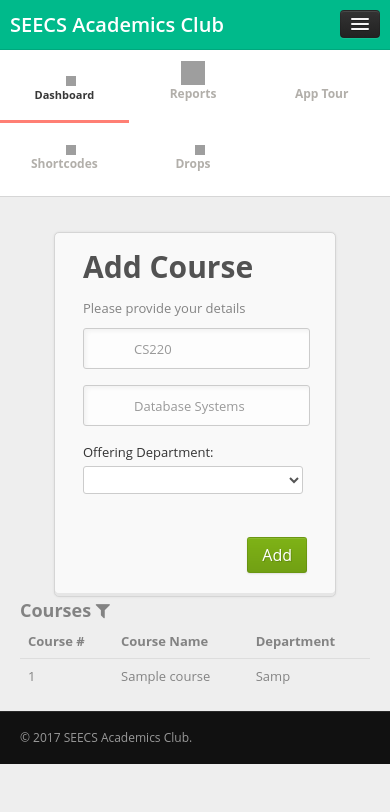
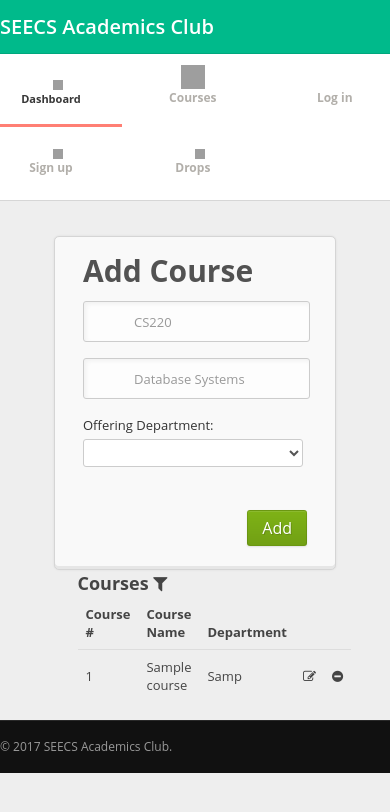
Before and after one commit to rhasnainanwar/SEECS-Academics-Club-MS, a PHP site: page /course.php in a window 390 px wide; the page is wider, and only the part inside the window is pictured. Shown: the top 812 px of that part. Run offline with PHP 8.4, Linux system fonts and the light colour scheme; tables that the repository leaves empty hold one stand-in row (values such as "Sample post"); grey boxes are pictures that could not be loaded.

Commit message:
data deletion code addded

```diff
--- a/assets/css/signin.css
+++ b/assets/css/signin.css
@@ -26,13 +26,12 @@ body{ background-color: #eee; color:#838383; font: 13px/1.7em 'Open Sans';}
 }
 
 label.select {
-	display: block; !important;
+	display: block !important;
 }
 
 .login-fields label {
 	display: none;
 }
-
 
 .login-fields input {
 	font-family: 'Open Sans';
--- a/assets/css/style.css
+++ b/assets/css/style.css
@@ -474,9 +474,25 @@ textarea {
 	background: #FFF;
 }
 
+#delete_message {
+	display: none;
+	color: #eeeeee;
+	position: fixed;
+	top: 0px;
+	width: 100%;
+	height: 90px;
+	padding: 15px 0px;
+	background-color: #ff7f74;
+	text-align: center;
+}
 
+#delete_message input {
+	margin: 5px;
+}
 
-
+.courseContainer {
+	width: 50% !important; color: #444444;
+}
 /*------------------------------------------------------------------
 [7. Error / .error-container]
 */
--- a/assets/js/base.js
+++ b/assets/js/base.js
@@ -1,6 +1,5 @@
+/* Default */
 $(function () {
-
-
 	$('.subnavbar').find ('li').each (function (i) {
 
 		var mod = i % 3;
@@ -10,7 +9,19 @@ $(function () {
 		}
 
 	});
+});
 
+/* Confirm */
+$(document).ready(function(){
+	$(".fa-minus-circle").click(function(){
+		//window.location.href = "course.php?cnum=" + $(this).parents('tr').find('td:eq(0)').html();
+		$("#delete_message h2").html("Are you sure you want to delete " + $(this).parents('tr').find('td:eq(1)').html()+"?");
+		document.cookie = "id=" + $(this).parents('tr').find('td:eq(0)').html();
+		document.cookie = "name=" + $(this).parents('tr').find('td:eq(1)').html();
+		$("#delete_message").slideDown();
+	});
 
-
+	$("#cancel").click(function(){
+		$("#delete_message").slideUp();
+	});
 });
--- a/assets/js/search.js
+++ b/assets/js/search.js
@@ -1,3 +1,4 @@
+/* Searching */
 (function(){
     'use strict';
 	var $ = jQuery;
--- a/course.php
+++ b/course.php
@@ -5,7 +5,6 @@
 <meta name="viewport" content="width=device-width, initial-scale=1.0, maximum-scale=1.0, user-scalable=no, shrink-to-fit=no">
 <meta name="apple-mobile-web-app-capable" content="yes">
 <link href="./assets/dependencies/bootstrap.min.css" rel="stylesheet">
-<link href="./assets/dependencies/bootstrap-responsive.min.css" rel="stylesheet">
 <link href="./assets/css/style.css" rel="stylesheet">
 <link href="./assets/css/signin.css" rel="stylesheet">
 <link href="./assets/dependencies/font-awesome.css" rel="stylesheet">
@@ -14,7 +13,7 @@
     <script src="http://html5shim.googlecode.com/svn/trunk/html5.js"></script>
 <![endif]-->
 </head>
-<body data-post="" data-gr-c-s-loaded="true" style="">
+<body data-post="" data-gr-c-s-loaded="true">
 <div class="navbar navbar-fixed-top">
   <div class="navbar-inner">
     <div class="container"> <a class="btn btn-navbar" data-toggle="collapse" data-target=".nav-collapse"><span class="icon-bar"></span><span class="icon-bar"></span><span class="icon-bar"></span> </a><a class="brand" href="index.html">SEECS Academics Club </a>
@@ -48,9 +47,9 @@
     <div class="container">
       <ul class="mainnav">
         <li class="active"><a href="index.html"><i class="icon-dashboard"></i><span>Dashboard</span> </a> </li>
-        <li><a href="reports.html"><i class="icon-list-alt"></i><span>Reports</span> </a> </li>
-        <li class="subnavbar-open-right"><a href="tour.html"><i class="icon-facetime-video"></i><span>App Tour</span> </a></li>
-        <li><a href="shortcodes.html"><i class="icon-code"></i><span>Shortcodes</span> </a> </li>
+        <li><a href="course.php"><i class="icon-list-alt"></i><span>Courses</span> </a> </li>
+        <li class="subnavbar-open-right"><a href="login.php"><i class="icon-facetime-video"></i><span>Log in</span> </a></li>
+        <li><a href="signup.php"><i class="icon-code"></i><span>Sign up</span> </a> </li>
         <li class="dropdown subnavbar-open-right"><a href="javascript:;" class="dropdown-toggle" data-toggle="dropdown"> <i class="icon-long-arrow-down"></i><span>Drops</span> <b class="caret"></b></a>
           <ul class="dropdown-menu">
             <li><a href="login.html">Login</a></li>
@@ -64,6 +63,14 @@
   <!-- /subnavbar-inner -->
 </div>
 
+<div id="delete_message">
+    <h2></h2>
+    <form method="POST">
+	    <input type="button" class="btn btn-primary" value="Cancel" name="cancel" id="cancel">
+	    <input type="submit" class="btn btn-danger" value="Delete" name="delete">
+    </form>
+</div>
+
 <div class="account-container">
   <div class="content clearfix">
     <form action="course.php" method="post">
@@ -71,8 +78,6 @@
       <h1>Add Course</h1>
 
       <div class="login-fields">
-
-        <p>Please provide your details</p>
 
         <div class="field">
           <label for="cid">Course ID</label>
@@ -85,7 +90,7 @@
         </div>
 
         <div class="field">
-          <label for="dept" style="display: block; !important;">Offering Department:</label>
+          <label for="dept" class="select">Offering Department:</label>
           <select class="form-control" id="dept" name="dept"  required="true">
             <option value=""></option>
             <option value="CS">CS</option>
@@ -98,7 +103,6 @@
 
       </div> <!-- /login-fields -->
         <input type="submit" name="add" value="Add" class="button btn btn-success btn-large">
-
     </form>
 
   </div> <!-- /content -->
@@ -106,8 +110,7 @@
 	$con = new mysqli('127.0.0.1', 'root', '', 'cogman');
 
 	if ($con->connect_error) {
-	    die('Connect Error (' . $con->connect_errno . ') '
-	            . $con->connect_error);
+	    die('Connect Error (' . $con->connect_errno . ')');
 	}
 	if(isset($_POST['add'])){
 		$sql = "INSERT INTO course (id, cname, dept) VALUES ('$_POST[cid]','$_POST[cname]','$_POST[dept]')";
@@ -117,18 +120,22 @@
 			$response = "<div class='alert alert-danger'><strong>Entry failed!</strong> Kindly check if the course already exists.</div>";
 		}
 	}
-	$result = mysqli_query($con,"SELECT * FROM course");
+
+	else if(isset($_POST["delete"])){
+		if(mysqli_query($con, "DELETE FROM course WHERE course.id='$_COOKIE[id]'"))
+			$response = "<div class='alert alert-danger'><strong>$_COOKIE[name] deleted!</strong></div>";
+	}
 
 	if(isset($response)){
 		echo $response;
 	}
+
 ?>
 </div> <!-- /account-container -->
 <!-- populate database -->
 
-<div class="container">
+<div class="container courseContainer">
     <div class="row">
-      <div class="col-md-6">
         <div class="panel panel-primary">
           <div class="panel-heading">
             <h3 class="panel-title">Courses
@@ -150,6 +157,7 @@
             </thead>
             <tbody>
             <?php
+              $result = mysqli_query($con,"SELECT * FROM course");
               if(mysqli_num_rows($result) == 0){
               	echo "<tr><td colspan=3>No record found!</td></tr>";
               }
@@ -157,13 +165,14 @@
               {
                 echo "<tr>";
                 foreach($row as $value) echo "<td>$value</td>";
+                echo "<td><i class='fa fa-pencil-square-o' aria-hidden='true' title='Edit'></i></td>
+                	  <td><i class='fa fa-minus-circle' aria-hidden='true' title='Delete'></i></td>";
                 echo "</tr>";
               }
               $con->close();
             ?>
             </tbody>
           </table>
-        </div>
         </div>
     </div>
   </div>
@@ -185,5 +194,6 @@
 <script src="./assets/dependencies/jquery-1.7.2.min.js"></script>
 <script src="./assets/dependencies/bootstrap.js"></script>
 <script src="./assets/js/search.js"></script>
+<script src="./assets/js/base.js"></script>
 </body>
 </html>
--- a/index.html
+++ b/index.html
@@ -60,9 +60,9 @@
     <div class="container">
       <ul class="mainnav">
         <li class="active"><a href="index.html"><i class="icon-dashboard"></i><span>Dashboard</span> </a> </li>
-        <li><a href="reports.html"><i class="icon-list-alt"></i><span>Reports</span> </a> </li>
-        <li class="subnavbar-open-right"><a href="tour.html"><i class="icon-facetime-video"></i><span>App Tour</span> </a></li>
-        <li><a href="shortcodes.html"><i class="icon-code"></i><span>Shortcodes</span> </a> </li>
+        <li><a href="course.php"><i class="icon-list-alt"></i><span>Courses</span> </a> </li>
+        <li class="subnavbar-open-right"><a href="login.php"><i class="icon-facetime-video"></i><span>Log in</span> </a></li>
+        <li><a href="signup.php"><i class="icon-code"></i><span>Sign up</span> </a> </li>
         <li class="dropdown subnavbar-open-right"><a href="javascript:;" class="dropdown-toggle" data-toggle="dropdown"> <i class="icon-long-arrow-down"></i><span>Drops</span> <b class="caret"></b></a>
           <ul class="dropdown-menu">
             <li><a href="login.html">Login</a></li>
```
Also changed, not shown: assets/js/top-bar.js (deleted, +0 -15 lines), signup.php (+5 -5 lines), README.md. Lines whose indentation alone changed are shown as unchanged.
